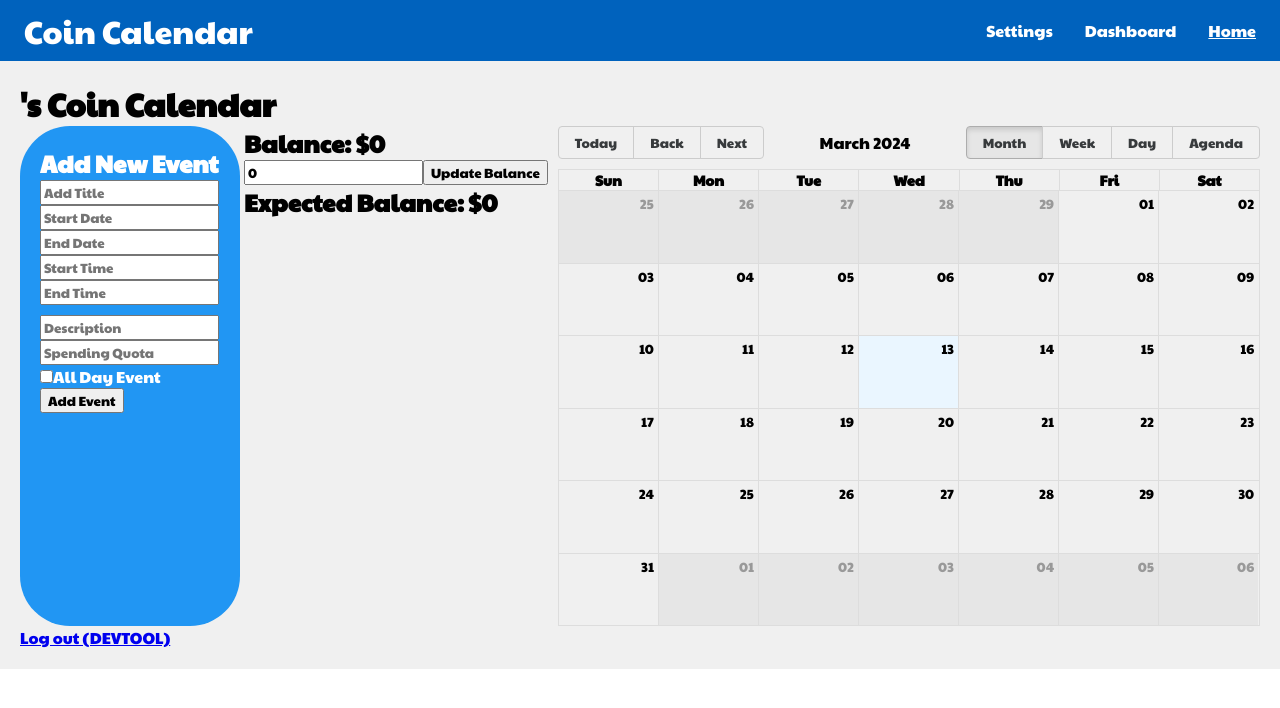
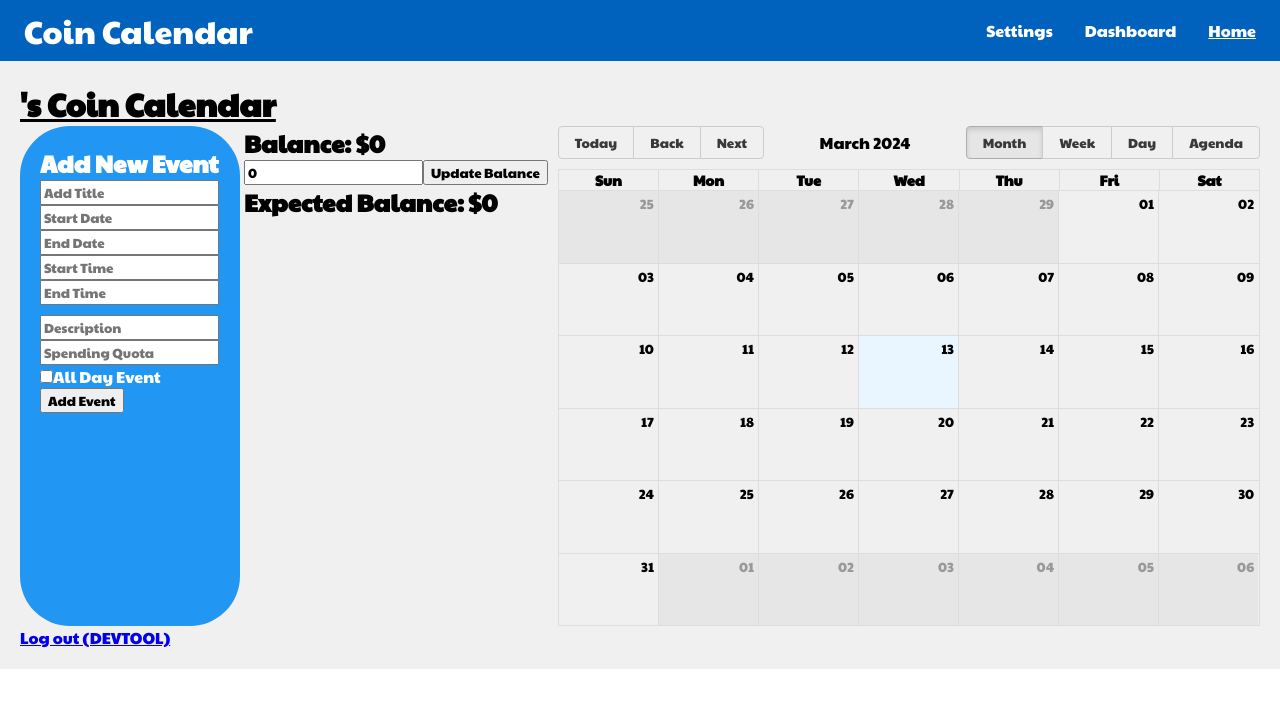
Before and after one commit to joeduman/Coin-Calendar, a React (Create React App) app: page /home in a window 1280 px wide. Shown: the top 708 px of the page. Built offline with nearby package versions, Linux system fonts and the light colour scheme.

Commit message:
Underlined username's Coin Calendar in home.js

```diff
--- a/src/pages/home.js
+++ b/src/pages/home.js
@@ -105,7 +105,7 @@ export default function HomePage() {
         </ul>
       </nav>
       <div className="App">
-      <h1>{username}'s Coin Calendar</h1>
+      <h1><u>{username}'s Coin Calendar</u></h1>
       <div className="container">
         <div className="add-event-container">
           <div className="add-event">
```
